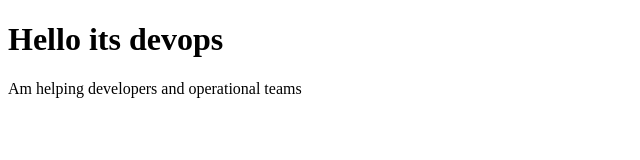
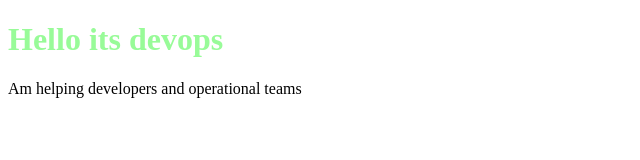
Before and after one commit to kchaitra530-sys/SSIT_MCA, a plain HTML site: page index.html in a window 1280 px wide. Shown: the whole page, without its empty margins (0-640 px from the left). Drawn offline with Linux system fonts and the light colour scheme.

Commit message:
third commit

```diff
--- a/index.html
+++ b/index.html
@@ -10,11 +10,11 @@
         <p>Am helping developers and operational teams</p>
         <style>
             h1{
-                color:black;
+                color:palegreen;
                 transition:0.3s;
             }
             h1:hover{
-                color:blue;
+                color:red;
             }
         </style>
     </body>
```
